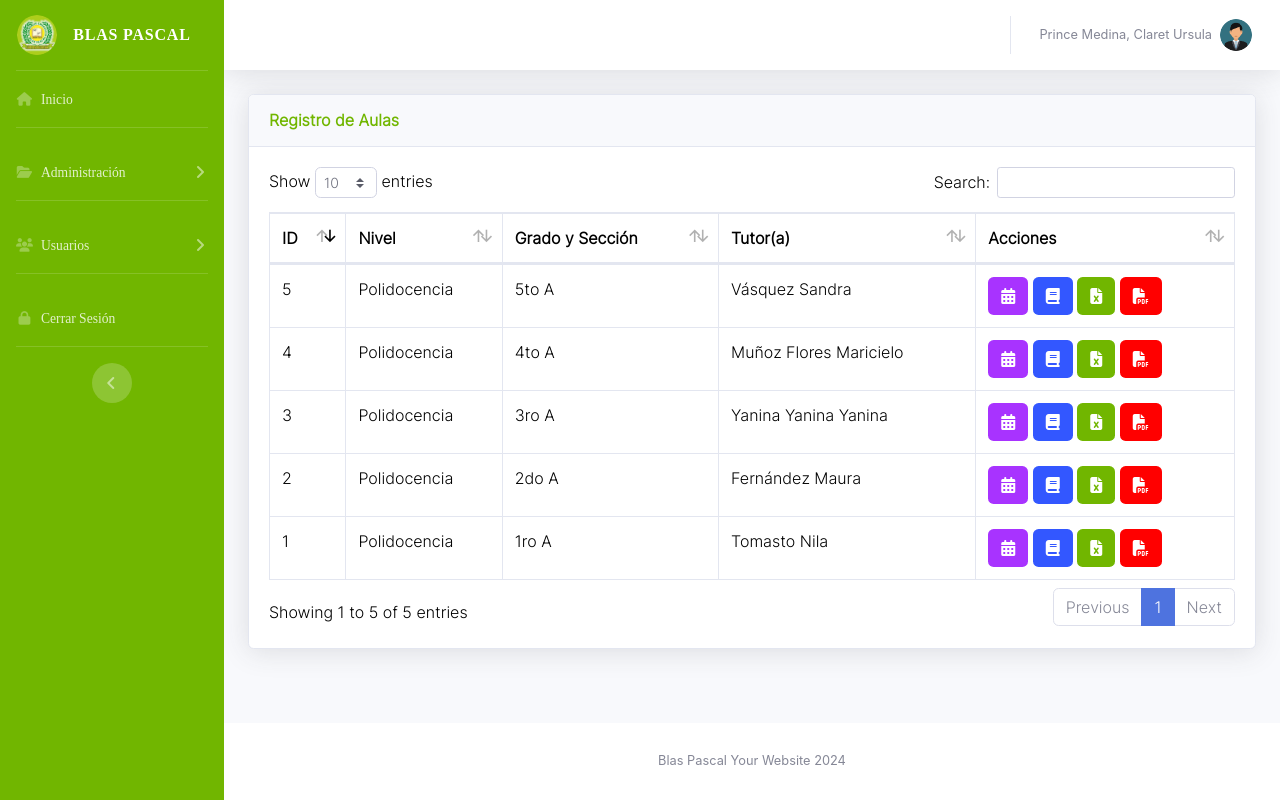
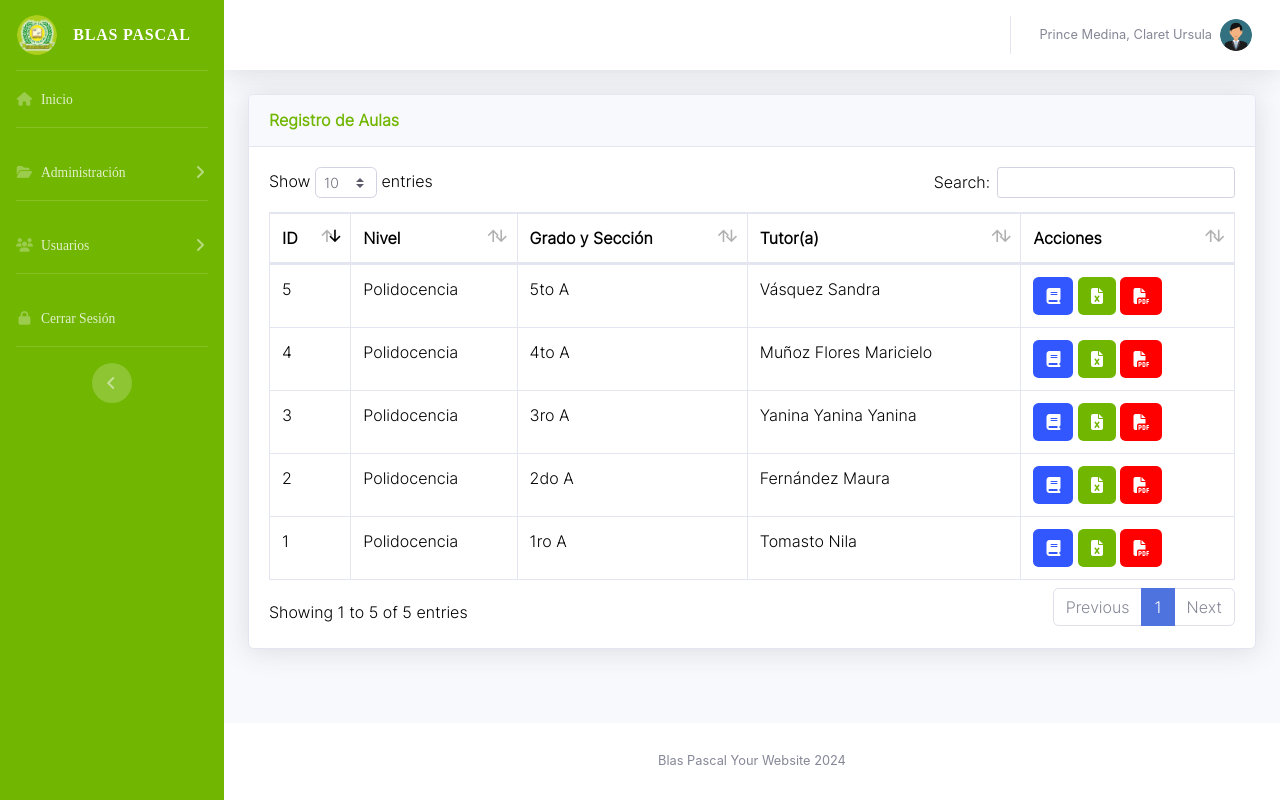
Before and after one commit to YamileFlo/BlasPascalOfici, a PHP site: page /VistaAdministrador/tblAulas.php in a window 1280 px wide. Run offline with PHP 8.4, Linux system fonts and the light colour scheme; a user stored in the database is signed in; data comes from the database, SQL or seed files in the repository; some libraries are stand-ins or nearby versions; some web fonts are replaced.

Commit message:
Update tblAulas.php

```diff
--- a/VistaAdministrador/tblAulas.php
+++ b/VistaAdministrador/tblAulas.php
@@ -38,7 +38,6 @@ include('../Includes/Header.php');
                             <td><?php echo $row['grado'] . ' ' . $row['seccion']; ?></td>
                             <td><?php echo $row['tutor']; ?></td>
                             <td>
-                                <a href="HorarioAula.php?idaula=<?php echo $row['idaula']; ?>" class="btn" style="background-color: #A833FF; color: white;"><i class="fa-solid fa-calendar-days"></i></a>
                                 <a href="addAsignarGradoAsignatura.php?idaula=<?php echo $row['idaula']; ?>" class="btn" style="background-color: #3357FF; color: white;"><i class="fa-solid fa-book"></i></a>
                                 <a href="../Reports/ExcelAulas.php?idaula=<?php echo $row['idaula']; ?>" class="btn" style="background-color: #71B600; color: white;"><i class="fa-solid fa-file-excel"></i></a>
                                 <a href="../Reports/pdfAulas.php?idaula=<?php echo $row['idaula']; ?>" class="btn" style="background-color: red; color: white;"><i class="fa-solid fa-file-pdf"></i></a>
```
